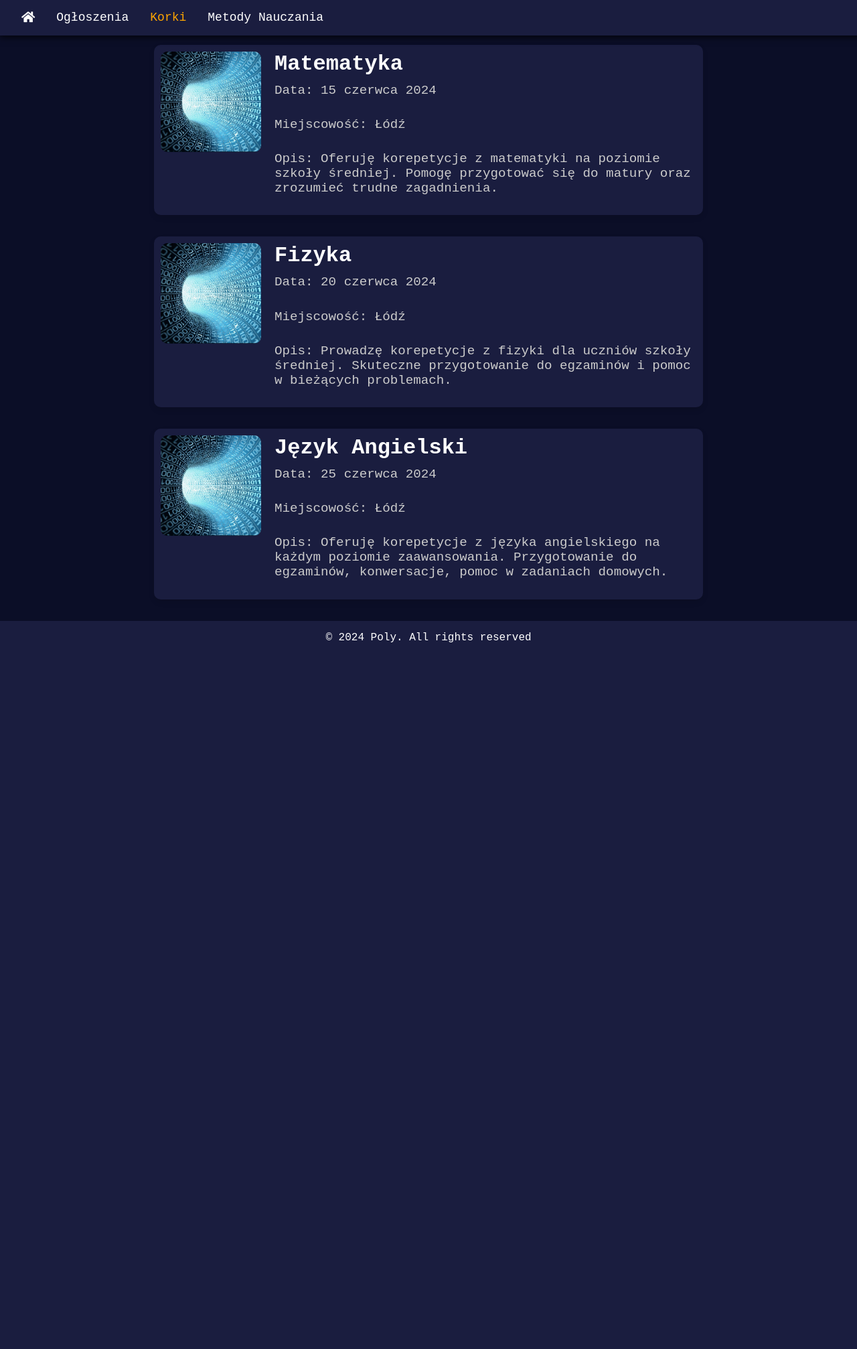
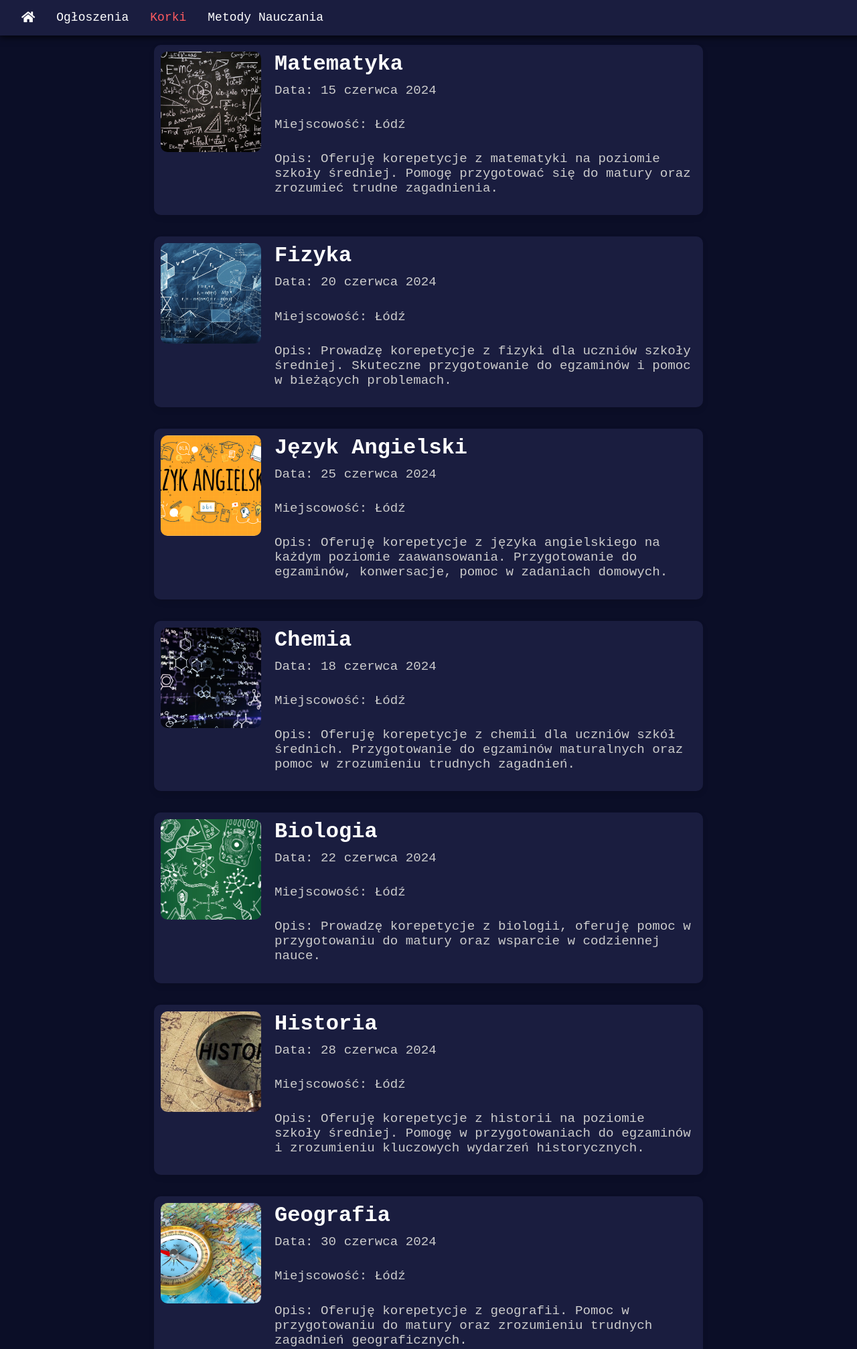
Before and after one commit to kelvin-ux/piokck, a PHP site: page /subsites/korepetycje.php in a window 1280 px wide. Shown: the top 2014 px of the page at 67% size. Before the commit the page ends 959 px from the top, so only its background shows below. Run offline with PHP 8.4, Linux system fonts and the light colour scheme.

Commit message:
korki upgrade

```diff
--- a/styles.css
+++ b/styles.css
@@ -622,7 +622,7 @@ select{
   border-radius: 10px;
 }
 header ul li a.active {
-  color: orange;
+  color: #ff5b60;
 }
 .popup-content a {
   color: #ff5b60;
--- a/subsites/korepetycje.php
+++ b/subsites/korepetycje.php
@@ -26,7 +26,7 @@
             <h1>Korepetycje</h1>
             <div class="tutoring-list">
                 <div class="tutoring-item">
-                    <img src="../blogimg/s1.png" alt="Tutor Image" class="tutoring-img">
+                    <img src="../images/matematyka.jpg" alt="Tutor Image" class="tutoring-img">
                     <div class="tutoring-text">
                         <h2>Matematyka</h2>
                         <p>Data: 15 czerwca 2024</p>
@@ -35,7 +35,7 @@
                     </div>
                 </div>
                 <div class="tutoring-item">
-                    <img src="../blogimg/s1.png" alt="Tutor Image" class="tutoring-img">
+                    <img src="../images/fizyka.jpg" alt="Tutor Image" class="tutoring-img">
                     <div class="tutoring-text">
                         <h2>Fizyka</h2>
                         <p>Data: 20 czerwca 2024</p>
@@ -44,12 +44,67 @@
                     </div>
                 </div>
                 <div class="tutoring-item">
-                    <img src="../blogimg/s1.png" alt="Tutor Image" class="tutoring-img">
+                    <img src="../images/ang.png" alt="Tutor Image" class="tutoring-img">
                     <div class="tutoring-text">
                         <h2>Język Angielski</h2>
                         <p>Data: 25 czerwca 2024</p>
                         <p>Miejscowość: Łódź</p>
                         <p>Opis: Oferuję korepetycje z języka angielskiego na każdym poziomie zaawansowania. Przygotowanie do egzaminów, konwersacje, pomoc w zadaniach domowych.</p>
+                    </div>
+                </div>
+                <!-- Dodane korepetycje -->
+                <div class="tutoring-item">
+                    <img src="../images/chemia.jpg" alt="Tutor Image" class="tutoring-img">
+                    <div class="tutoring-text">
+                        <h2>Chemia</h2>
+                        <p>Data: 18 czerwca 2024</p>
+                        <p>Miejscowość: Łódź</p>
+                        <p>Opis: Oferuję korepetycje z chemii dla uczniów szkół średnich. Przygotowanie do egzaminów maturalnych oraz pomoc w zrozumieniu trudnych zagadnień.</p>
+                    </div>
+                </div>
+                <div class="tutoring-item">
+                    <img src="../images/biologia.jpg" alt="Tutor Image" class="tutoring-img">
+                    <div class="tutoring-text">
+                        <h2>Biologia</h2>
+                        <p>Data: 22 czerwca 2024</p>
+                        <p>Miejscowość: Łódź</p>
+                        <p>Opis: Prowadzę korepetycje z biologii, oferuję pomoc w przygotowaniu do matury oraz wsparcie w codziennej nauce.</p>
+                    </div>
+                </div>
+                <div class="tutoring-item">
+                    <img src="../images/historia.jpg" alt="Tutor Image" class="tutoring-img">
+                    <div class="tutoring-text">
+                        <h2>Historia</h2>
+                        <p>Data: 28 czerwca 2024</p>
+                        <p>Miejscowość: Łódź</p>
+                        <p>Opis: Oferuję korepetycje z historii na poziomie szkoły średniej. Pomogę w przygotowaniach do egzaminów i zrozumieniu kluczowych wydarzeń historycznych.</p>
+                    </div>
+                </div>
+                <div class="tutoring-item">
+                    <img src="../images/geografia.jpg" alt="Tutor Image" class="tutoring-img">
+                    <div class="tutoring-text">
+                        <h2>Geografia</h2>
+                        <p>Data: 30 czerwca 2024</p>
+                        <p>Miejscowość: Łódź</p>
+                        <p>Opis: Oferuję korepetycje z geografii. Pomoc w przygotowaniu do matury oraz zrozumieniu trudnych zagadnień geograficznych.</p>
+                    </div>
+                </div>
+                <div class="tutoring-item">
+                    <img src="../blogimg/s1.png" alt="Tutor Image" class="tutoring-img">
+                    <div class="tutoring-text">
+                        <h2>Informatyka</h2>
+                        <p>Data: 5 lipca 2024</p>
+                        <p>Miejscowość: Łódź</p>
+                        <p>Opis: Oferuję korepetycje z informatyki. Pomoc w programowaniu, przygotowanie do olimpiad informatycznych oraz zrozumienie zagadnień technologicznych.</p>
+                    </div>
+                </div>
+                <div class="tutoring-item">
+                    <img src="../images/francuski.jpg" alt="Tutor Image" class="tutoring-img">
+                    <div class="tutoring-text">
+                        <h2>Język Francuski</h2>
+                        <p>Data: 10 lipca 2024</p>
+                        <p>Miejscowość: Łódź</p>
+                        <p>Opis: Oferuję korepetycje z języka francuskiego. Pomoc w przygotowaniach do egzaminów, konwersacje oraz pomoc w codziennych zadaniach domowych.</p>
                     </div>
                 </div>
             </div>
```
Also changed, not shown: images/ang.png (added), images/biologia.jpg (added), images/chemia.jpg (added), images/fizyka.jpg (added), images/francuski.jpg (added), images/geografia.jpg (added), images/historia.jpg (added), images/matematyka.jpg (added).
